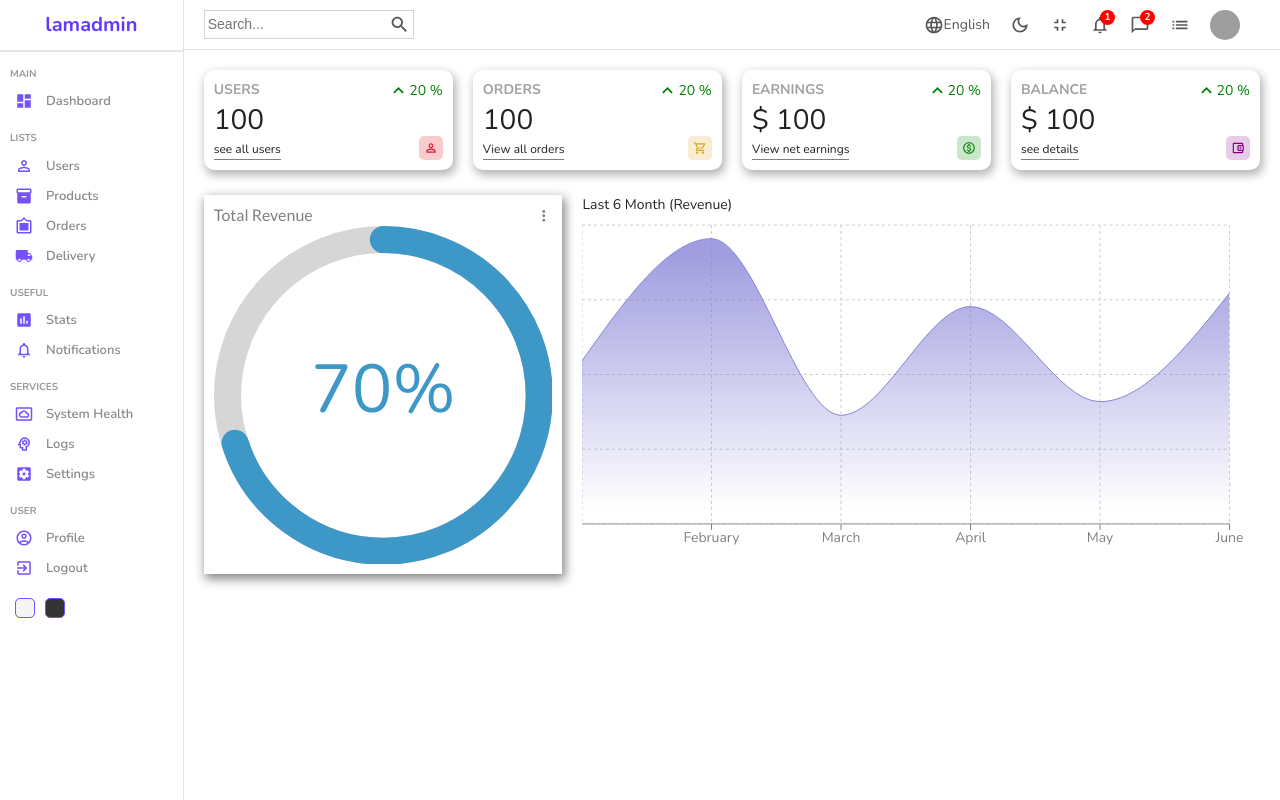
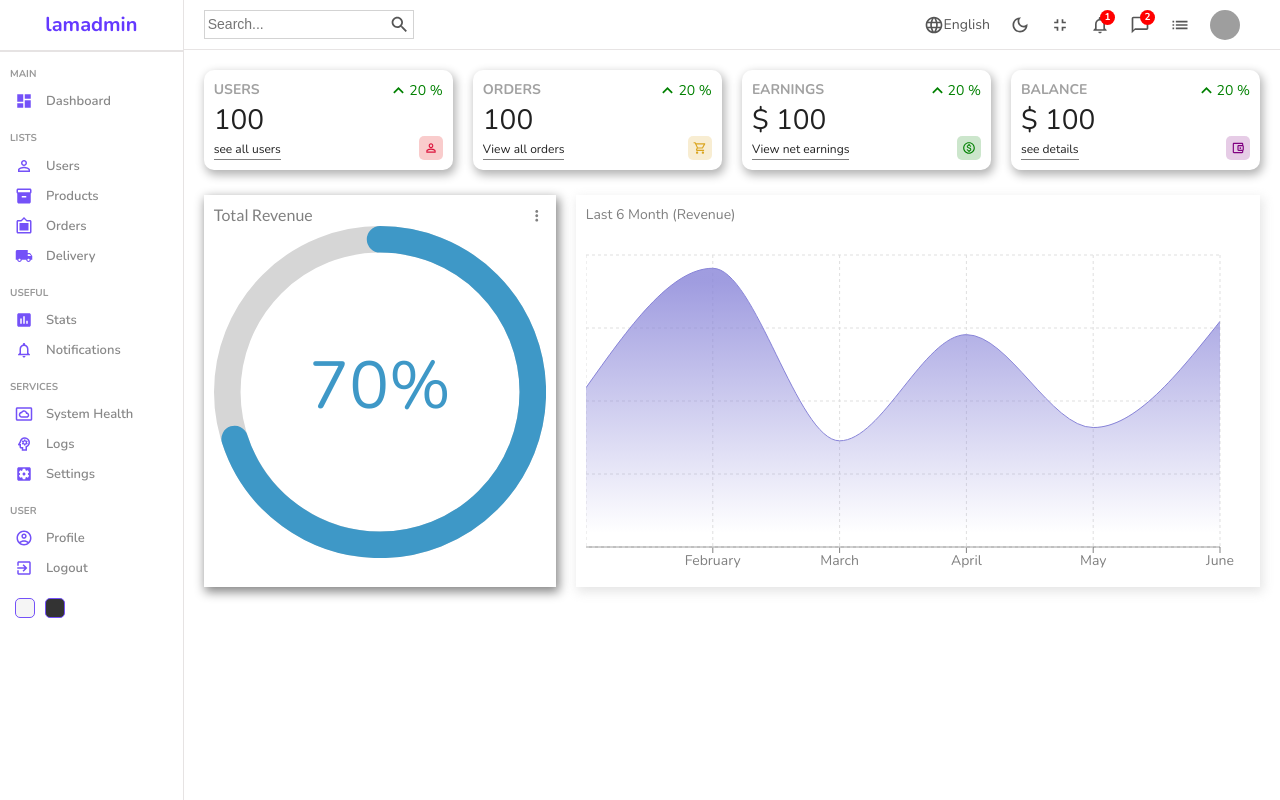
Before and after one commit to IbrohimFayzullayev/adminPanel, a React (Create React App) app: page / in a window 1280 px wide. Built offline with nearby package versions, Linux system fonts and the light colour scheme; grey boxes are pictures that could not be loaded.

Commit message:
home page finish

```diff
--- a/src/components/chart/chart.scss
+++ b/src/components/chart/chart.scss
@@ -1,3 +1,13 @@
 .chart {
   flex: 4;
+  -webkit-box-shadow: 2px 4px 10px 1px rgba(0, 0, 0, 0.47);
+  box-shadow: 2px 4px 10px 1px rgba(201, 201, 201, 0.47);
+  padding: 10px;
+  color: gray;
+  .title {
+    margin-bottom: 20px;
+  }
+  .chartGrid {
+    stroke: rgb(223, 223, 223);
+  }
 }
```
